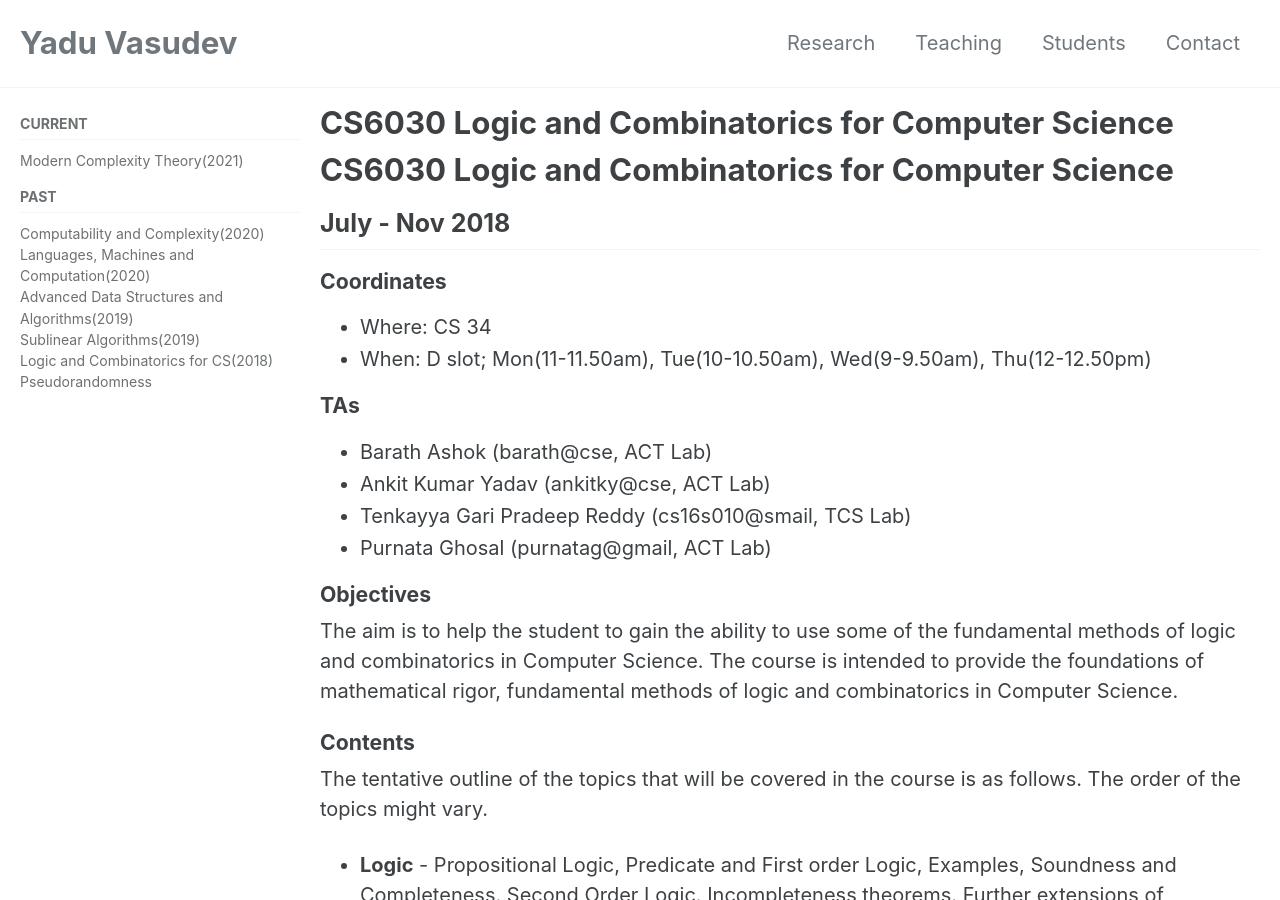
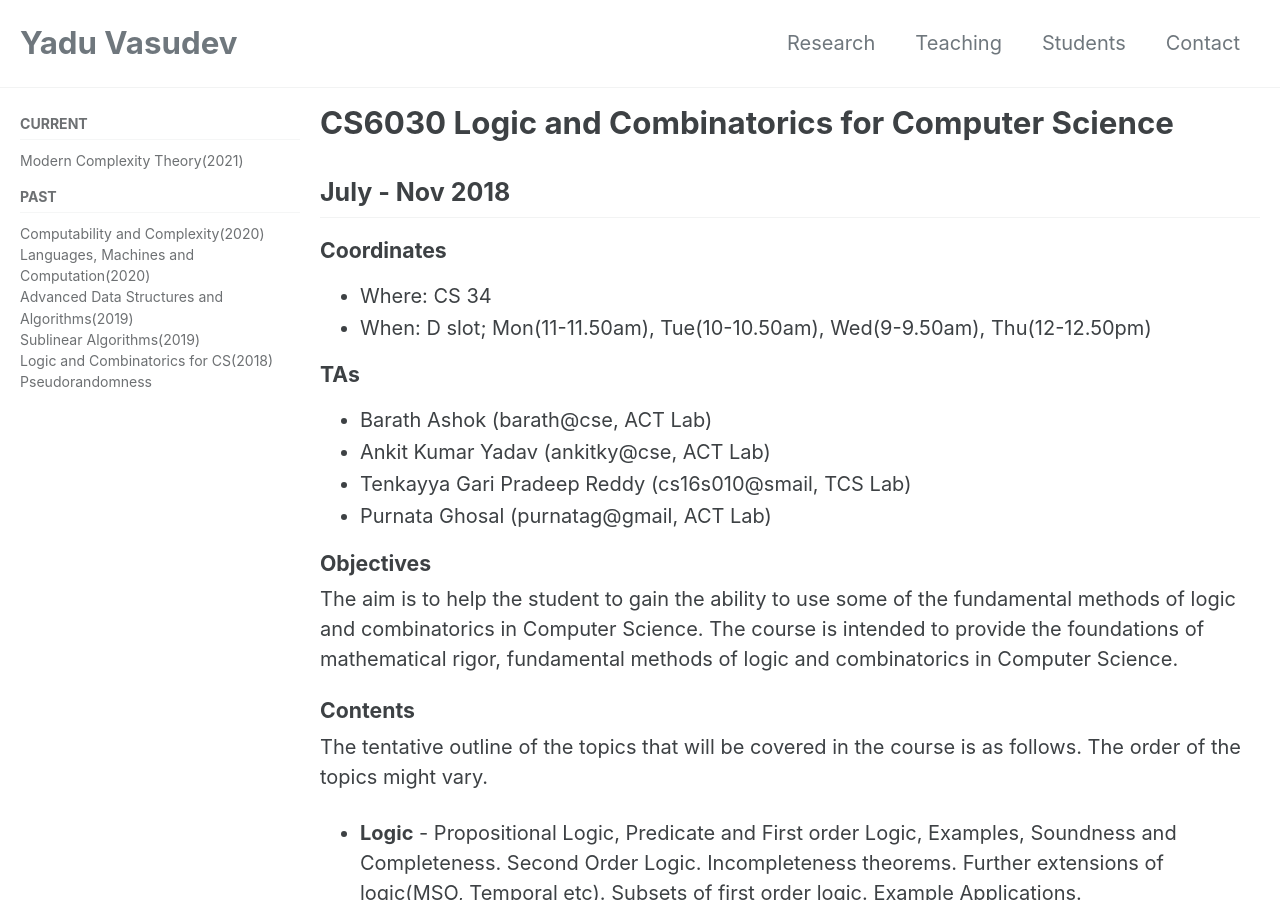
Before and after one commit to yaduvasudev/yaduvasudev.github.io, a Jekyll site: the page built from _pages/6030-18.md, in a window 1280 px wide and 900 px high. Built offline with Jekyll 4.4.1, drawn with Linux system fonts in a browser that asks for light colours; cached includes are drawn as plain includes; our own code applies the rules of GitHub Pages for plain Markdown files.

Commit message:
title test

```diff
--- a/_config.yml
+++ b/_config.yml
@@ -219,8 +219,8 @@ plugins:
   - jekyll-sitemap
   - jekyll-gist
   - jekyll-feed
+  - jekyll-titles-from-headings
   - jekyll-include-cache
-  - jekyll-titles-from-headings
 
 titles_from_headings:
   enabled:     true
--- a/_pages/6030-18.md
+++ b/_pages/6030-18.md
@@ -4,7 +4,6 @@ permalink: courses/6030/18/
 sidebar:
   nav: "courses"
 classes: wide
-title: CS6030 Logic and Combinatorics for Computer Science
 ---
 
 # CS6030 Logic and Combinatorics for Computer Science
```
